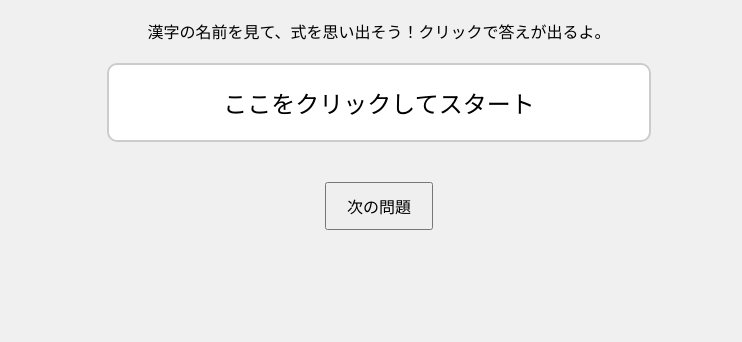
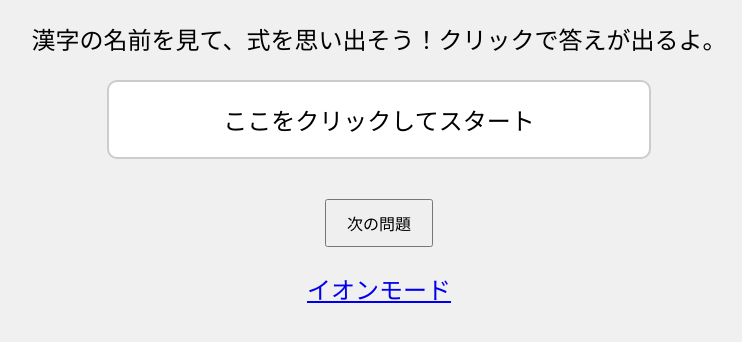
Before and after one commit to tasainayasai/ion-ciz, a plain HTML site: page kanji.html in a window 1280 px wide. Shown: the part 108-450 px from the top of the page, without its empty margins (261-1003 px from the left). Drawn offline with Linux system fonts and the light colour scheme.

Commit message:
Update kanji.html

```diff
--- a/kanji.html
+++ b/kanji.html
@@ -26,6 +26,10 @@
       font-size: 1em;
       padding: 10px 20px;
     }
+
+    p{
+      font-size: 1.5em;
+    }
   </style>
 </head>
 <body>
@@ -36,7 +40,7 @@
 <div id="question-box" onclick="revealAnswer()">ここをクリックしてスタート</div>
 <button id="next-btn" onclick="nextQuestion()">次の問題</button>
 
-  <a href="index.html><p>イオンモード</p></a>
+  <a href="index.html"><p>イオンモード</p></a>
 
 <script>
   const ions = [
```
